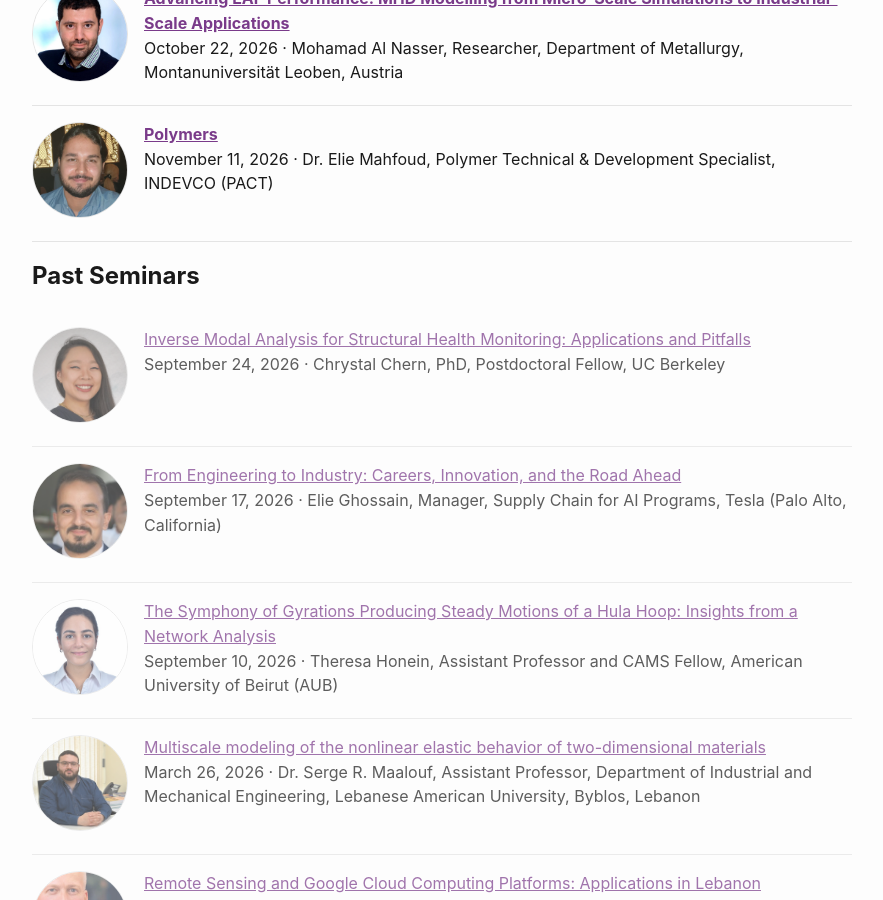
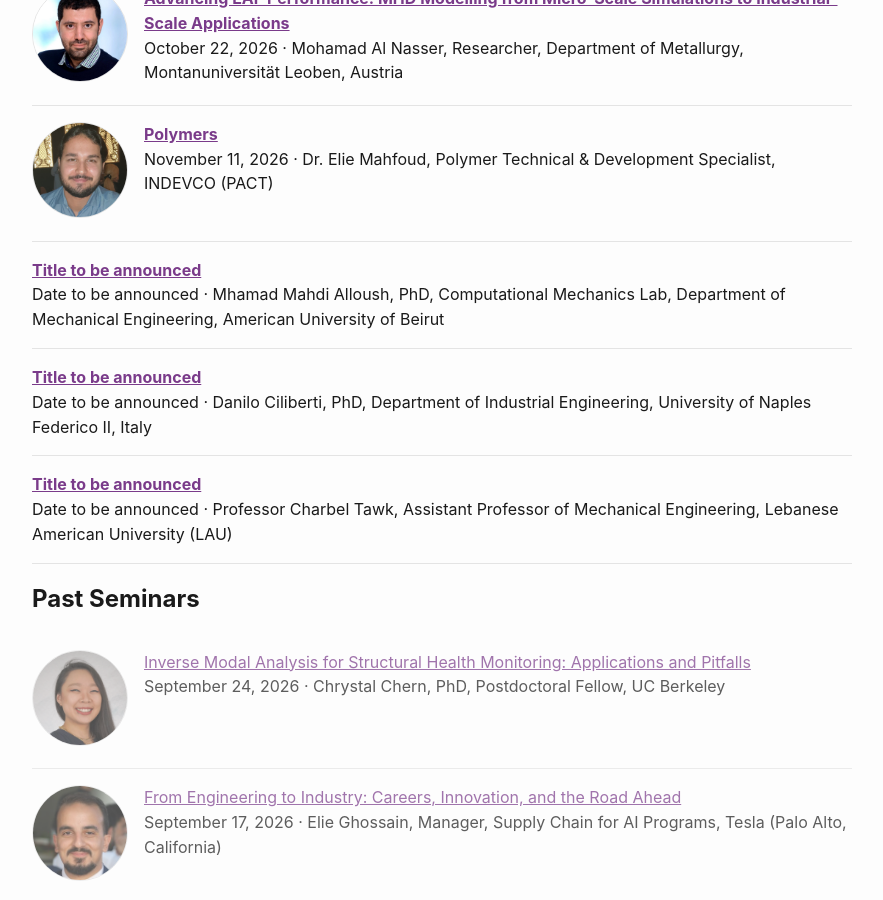
Before and after one commit to ThH00/seminars, a Jekyll site: the page built from index.md, in a window 1280 px wide and 900 px high, scrolled down 478 px. Shown: the whole window, without its empty margins (198-1081 px from the left). Built offline with Jekyll 4.4.1, drawn with Linux system fonts in a browser that asks for light colours; a file with an impossible date is left out.

Commit message:
Fix GitHub Pages build failure caused by date: "TBD"
Jekyll requires a real, parseable date in front matter's 'date:' field
even though Liquid templates render it leniently in local testing —
'date: "TBD"' crashed the Jekyll build entirely on GitHub Pages
(confirmed via the failed pages-build-deployment run for the last push).

Fixed by giving each Spring 2027 placeholder seminar a real placeholder
date (2027-02-01) plus a new date_tbd: true flag, and updating
_layouts/seminar.html, index.md, archive.md, and seminars.json to show
'To be announced' / 'Date to be announced' instead of the placeholder
date whenever date_tbd is set, and to omit these entries from the
calendar JSON feed.

```diff
--- a/_layouts/seminar.html
+++ b/_layouts/seminar.html
@@ -15,7 +15,7 @@ layout: default
     {% endif %}
     <div class="seminar-meta">
       <p><strong>Speaker:</strong> {{ page.speaker }}{% if page.affiliation %}, {{ page.affiliation }}{% endif %}</p>
-      <p><strong>Date:</strong> {{ page.date | date: "%A, %B %-d, %Y" }}
+      <p><strong>Date:</strong> {% if page.date_tbd %}To be announced{% else %}{{ page.date | date: "%A, %B %-d, %Y" }}{% endif %}
         {% if page.start_time %} &middot; {{ start_combo | date: "%-I:%M %p" }}{% if page.end_time %}–{{ end_combo | date: "%-I:%M %p" }}{% endif %}{% endif %}
       </p>
       {% if page.location %}<p><strong>Location:</strong> {{ page.location }}</p>{% endif %}
--- a/archive.md
+++ b/archive.md
@@ -22,7 +22,7 @@ permalink: /archive/
     {% endif %}
     <div>
       <a href="{{ seminar.url | relative_url }}"><strong>{{ seminar.title }}</strong></a><br>
-      {{ seminar.date | date: "%B %-d, %Y" }} &middot; {{ seminar.speaker }}{% if seminar.affiliation %}, {{ seminar.affiliation }}{% endif %}
+      {% if seminar.date_tbd %}Date to be announced{% else %}{{ seminar.date | date: "%B %-d, %Y" }}{% endif %} &middot; {{ seminar.speaker }}{% if seminar.affiliation %}, {{ seminar.affiliation }}{% endif %}
     </div>
   </li>
 {% endfor %}
--- a/index.md
+++ b/index.md
@@ -28,7 +28,7 @@ permalink: /
       {% endif %}
       <div>
         <a href="{{ seminar.url | relative_url }}"><strong>{{ seminar.title }}</strong></a><br>
-        {{ seminar.date | date: "%B %-d, %Y" }} &middot; {{ seminar.speaker }}{% if seminar.affiliation %}, {{ seminar.affiliation }}{% endif %}
+        {% if seminar.date_tbd %}Date to be announced{% else %}{{ seminar.date | date: "%B %-d, %Y" }}{% endif %} &middot; {{ seminar.speaker }}{% if seminar.affiliation %}, {{ seminar.affiliation }}{% endif %}
       </div>
     </li>
   {% endif %}
@@ -54,7 +54,7 @@ permalink: /
       {% endif %}
       <div>
         <a href="{{ seminar.url | relative_url }}">{{ seminar.title }}</a><br>
-        {{ seminar.date | date: "%B %-d, %Y" }} &middot; {{ seminar.speaker }}{% if seminar.affiliation %}, {{ seminar.affiliation }}{% endif %}
+        {% if seminar.date_tbd %}Date to be announced{% else %}{{ seminar.date | date: "%B %-d, %Y" }}{% endif %} &middot; {{ seminar.speaker }}{% if seminar.affiliation %}, {{ seminar.affiliation }}{% endif %}
       </div>
     </li>
   {% endif %}
--- a/seminars.json
+++ b/seminars.json
@@ -3,7 +3,8 @@ layout: null
 permalink: /seminars.json
 ---
 [
-{% for seminar in site.seminars %}
+{% assign dated_seminars = site.seminars | where_exp: "s", "s.date_tbd != true" %}
+{% for seminar in dated_seminars %}
   {% assign s_combo = seminar.date | date: "%Y-%m-%d" | append: " " | append: seminar.start_time %}
   {% assign e_combo = seminar.date | date: "%Y-%m-%d" | append: " " | append: seminar.end_time %}
   {
```
Also changed, not shown: _seminars/TBD-alloush.md (+2 -1 lines), _seminars/TBD-ciliberti.md (+2 -1 lines), _seminars/TBD-tawk.md (+2 -1 lines).
